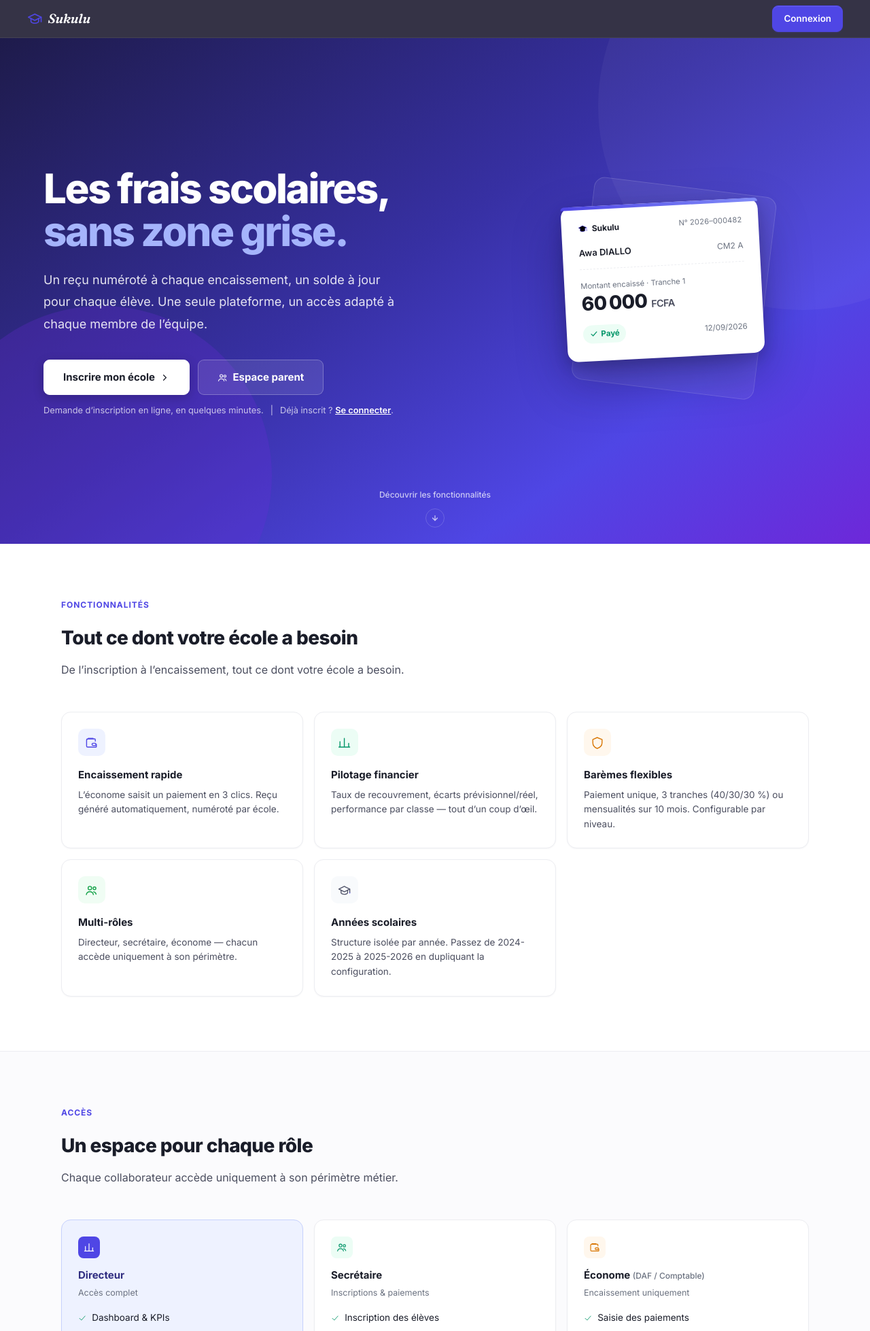
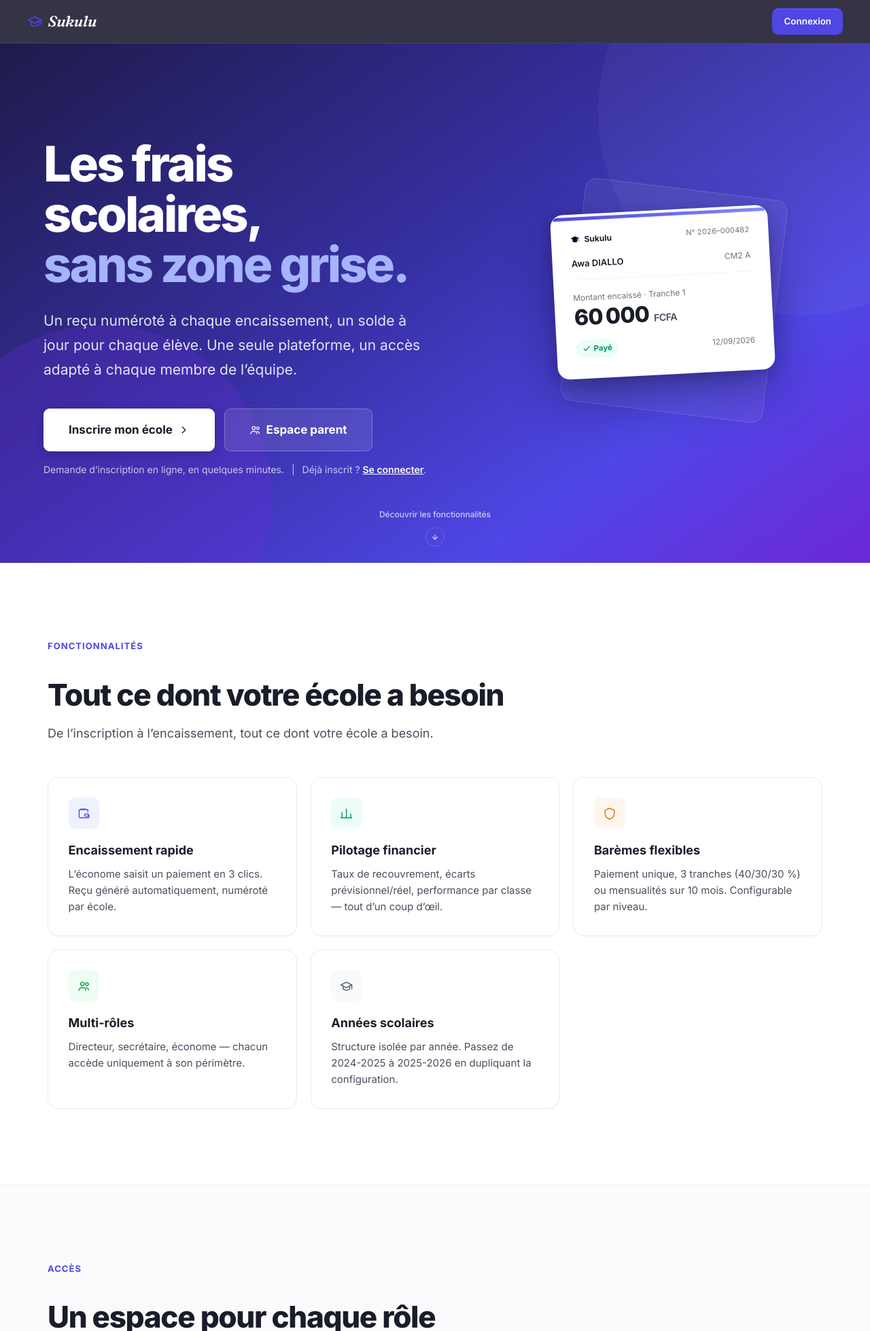
Before and after one commit to Atak0ra/sika, a Django app: page /eco/ in a window 1280 px wide. Shown: the top 1958 px of the page at 68% size. Run offline with Django 5.2, Linux system fonts and the light colour scheme.

Commit message:
style(landing): echelle typographique/espacement plus imposante
Base 14px -> 17px (cascade sur quasi tout le fichier, tout en rem).
Bump cible au-dela de ca sur les elements-signal :
  - section-title      1.75rem -> 2.75rem
  - cta-title           2rem   -> 3rem
  - hero-title          3.75rem -> 4.5rem
  - padding sections    5rem   -> 7rem vertical
  - cards features/roles: padding 1.5rem -> 1.85rem, texte +1 cran
  - boutons : plus charnus (padding + font-size up), nav 56 -> 64px
  - visuel recu hero : agrandi en proportion (320px, montant 2rem)
  - breakpoints responsive rescales dans les memes proportions

Couleurs, degrade hero, structure des sections, visuel recu :
inchanges (contrainte deja posee : "j'y tiens" sur le hero).

228 tests passent, manage.py check clean.

Co-Authored-By: Claude Sonnet 5 <noreply@anthropic.com>
Claude-Session: https://claude.ai/code/session_012NtEzKCRrnrbk4FfzFuwr9

```diff
--- a/economat/templates/economat/landing.html
+++ b/economat/templates/economat/landing.html
@@ -26,7 +26,7 @@
       font-family:'Inter',system-ui,sans-serif;
       background:var(--bg);color:var(--text-1);
       -webkit-font-smoothing:antialiased;
-      font-size:14px;line-height:1.6;margin:0;
+      font-size:17px;line-height:1.6;margin:0;
       scroll-behavior:smooth;
     }
     h1,h2,h3{letter-spacing:-0.02em;font-weight:700;line-height:1.2;}
@@ -39,7 +39,7 @@
       position:sticky;top:0;z-index:50;
       background:rgba(18,16,38,.85);backdrop-filter:blur(16px);
       border-bottom:1px solid rgba(255,255,255,.07);
-      height:56px;display:flex;align-items:center;
+      height:64px;display:flex;align-items:center;
       padding:0 2rem;
       transition:background .3s ease;
     }
@@ -49,19 +49,19 @@
     }
     .nav-logo{
       display:flex;align-items:center;gap:.5rem;
-      font-size:1rem;color:#fff;
+      font-size:1.0625rem;color:#fff;
     }
     .nav-logo svg{color:#818cf8;}
     .brand-mark{
       font-family:'Fraunces',serif;font-style:italic;font-weight:600;
-      font-size:1.2rem;letter-spacing:-0.01em;
+      font-size:1.375rem;letter-spacing:-0.01em;
     }
 
     /* Boutons */
     .btn{
-      display:inline-flex;align-items:center;justify-content:center;gap:.45rem;
-      font-weight:600;border-radius:9px;padding:.65rem 1.25rem;
-      font-size:.875rem;transition:all var(--transition);cursor:pointer;
+      display:inline-flex;align-items:center;justify-content:center;gap:.5rem;
+      font-weight:600;border-radius:9px;padding:.8rem 1.5rem;
+      font-size:1rem;transition:all var(--transition);cursor:pointer;
       white-space:nowrap;border:1px solid transparent;
     }
     .btn-primary{
@@ -76,8 +76,8 @@
     .btn-outline:hover{border-color:var(--border-hover);background:#f6f7f9;}
 
     /* Section conteneur */
-    .section{padding:5rem 2rem;}
-    .section-inner{max-width:1100px;margin:0 auto;}
+    .section{padding:7rem 2rem;}
+    .section-inner{max-width:1140px;margin:0 auto;}
 
     /* Hero plein écran */
     .hero{
@@ -104,32 +104,32 @@
       position:relative;z-index:1;
     }
     .hero-title{
-      font-size:3.75rem;font-weight:900;
-      margin-bottom:1.5rem;color:#fff;
-      letter-spacing:-0.04em;line-height:1.05;
+      font-size:4.5rem;font-weight:900;
+      margin-bottom:1.75rem;color:#fff;
+      letter-spacing:-0.04em;line-height:1.03;
     }
     .hero-title em{font-style:normal;color:#a5b4fc;}
     .hero-sub{
-      font-size:1.125rem;color:var(--on-dark-secondary);
-      line-height:1.8;margin-bottom:2.25rem;max-width:520px;
+      font-size:1.3125rem;color:var(--on-dark-secondary);
+      line-height:1.7;margin-bottom:2.5rem;max-width:560px;
     }
-    .hero-cta{display:flex;align-items:center;gap:.75rem;flex-wrap:wrap;}
-    .hero-note{font-size:.8rem;color:var(--on-dark-muted);margin-top:.85rem;}
+    .hero-cta{display:flex;align-items:center;gap:.85rem;flex-wrap:wrap;}
+    .hero-note{font-size:.875rem;color:var(--on-dark-muted);margin-top:1rem;}
 
     /* ── Reçu de paiement (visuel hero) ──────────────────── */
-    .receipt-wrap{position:relative;height:380px;display:flex;align-items:center;justify-content:center;}
+    .receipt-wrap{position:relative;height:420px;display:flex;align-items:center;justify-content:center;}
 
     /* Carte arrière : évoque l'historique des reçus, sans détail */
     .receipt-back{
-      position:absolute;width:270px;height:300px;
+      position:absolute;width:300px;height:330px;
       background:rgba(255,255,255,.06);border:1px solid rgba(255,255,255,.14);
-      border-radius:16px;transform:rotate(7deg) translate(18px,10px);
+      border-radius:18px;transform:rotate(7deg) translate(18px,10px);
     }
 
     /* Carte avant : le reçu lui-même */
     .receipt{
-      position:relative;width:290px;background:#fff;border-radius:16px;
-      padding:1.5rem 1.5rem 1.65rem;transform:rotate(-3deg);
+      position:relative;width:320px;background:#fff;border-radius:18px;
+      padding:1.75rem 1.75rem 1.9rem;transform:rotate(-3deg);
       box-shadow:0 30px 70px rgba(13,10,40,.35),0 8px 20px rgba(13,10,40,.2);
     }
     .receipt-top{
@@ -144,8 +144,8 @@
     .receipt-row{display:flex;align-items:center;justify-content:space-between;margin-bottom:.85rem;}
     .receipt-student{font-size:.8125rem;font-weight:600;color:#1a1d29;}
     .receipt-class{font-size:.75rem;color:#6b7280;}
-    .receipt-amount-lbl{font-size:.7rem;color:#6b7280;margin-bottom:.15rem;}
-    .receipt-amount{font-size:1.75rem;font-weight:800;color:#1a1d29;letter-spacing:-0.02em;line-height:1;}
+    .receipt-amount-lbl{font-size:.75rem;color:#6b7280;margin-bottom:.2rem;}
+    .receipt-amount{font-size:2rem;font-weight:800;color:#1a1d29;letter-spacing:-0.02em;line-height:1;}
     .receipt-amount span{font-size:.9rem;font-weight:600;color:#4b4e5f;}
     .receipt-foot{display:flex;align-items:center;justify-content:space-between;margin-top:1.1rem;}
     .receipt-paid{
@@ -174,11 +174,11 @@
 
     /* Features */
     .features-grid{
-      display:grid;grid-template-columns:repeat(3,1fr);gap:1rem;
+      display:grid;grid-template-columns:repeat(3,1fr);gap:1.25rem;
     }
     .feature{
       background:var(--surface);border:1px solid var(--border);
-      border-radius:14px;padding:1.5rem;
+      border-radius:16px;padding:1.85rem;
       box-shadow:var(--shadow-xs);
       transition:box-shadow var(--transition),border-color var(--transition),transform var(--transition);
     }
@@ -187,26 +187,26 @@
       transform:translateY(-2px);
     }
     .feature-icon{
-      width:2.5rem;height:2.5rem;border-radius:10px;
+      width:2.85rem;height:2.85rem;border-radius:11px;
       display:flex;align-items:center;justify-content:center;
-      margin-bottom:1rem;flex-shrink:0;
+      margin-bottom:1.15rem;flex-shrink:0;
     }
-    .feature-title{font-size:.9375rem;font-weight:700;margin-bottom:.4rem;}
-    .feature-desc{font-size:.84375rem;color:var(--text-2);line-height:1.6;}
+    .feature-title{font-size:1.125rem;font-weight:700;margin-bottom:.5rem;}
+    .feature-desc{font-size:.9375rem;color:var(--text-2);line-height:1.6;}
 
     /* Rôles */
-    .roles-grid{display:grid;grid-template-columns:repeat(3,1fr);gap:1rem;}
+    .roles-grid{display:grid;grid-template-columns:repeat(3,1fr);gap:1.25rem;}
     .role{
       background:var(--surface);border:1px solid var(--border);
-      border-radius:14px;padding:1.5rem;
+      border-radius:16px;padding:1.85rem;
       box-shadow:var(--shadow-xs);
     }
-    .role-title{font-size:.9375rem;font-weight:700;margin-bottom:.25rem;}
-    .role-sub{font-size:.78rem;color:var(--text-3);margin-bottom:1rem;}
-    .role-list{list-style:none;padding:0;margin:0;display:flex;flex-direction:column;gap:.5rem;}
+    .role-title{font-size:1.0625rem;font-weight:700;margin-bottom:.3rem;}
+    .role-sub{font-size:.875rem;color:var(--text-3);margin-bottom:1.15rem;}
+    .role-list{list-style:none;padding:0;margin:0;display:flex;flex-direction:column;gap:.6rem;}
     .role-list li{
       display:flex;align-items:center;gap:.5rem;
-      font-size:.84375rem;
+      font-size:.9375rem;
     }
     .role-check{color:#059669;flex-shrink:0;}
     .role-cross{color:#6b7280;flex-shrink:0;}
@@ -215,19 +215,19 @@
     /* CTA final */
     .cta-section{
       background:#1e1b4b;
-      padding:5rem 2rem;
+      padding:7rem 2rem;
     }
-    .cta-inner{max-width:560px;margin:0 auto;text-align:center;}
-    .cta-title{font-size:2rem;font-weight:800;color:#fff;margin-bottom:.75rem;}
-    .cta-sub{font-size:1rem;color:var(--on-dark-muted);margin-bottom:2rem;line-height:1.7;}
+    .cta-inner{max-width:600px;margin:0 auto;text-align:center;}
+    .cta-title{font-size:3rem;font-weight:800;color:#fff;margin-bottom:1rem;letter-spacing:-0.03em;line-height:1.1;}
+    .cta-sub{font-size:1.125rem;color:var(--on-dark-muted);margin-bottom:2.5rem;line-height:1.7;}
 
     /* Footer */
     .footer{
       background:#f4f5f9;
       border-top:1px solid var(--border);
-      padding:1.5rem 2rem;
+      padding:1.75rem 2rem;
       text-align:center;
-      font-size:.8125rem;
+      font-size:.875rem;
       color:var(--text-3);
     }
 
@@ -236,30 +236,33 @@
 
     /* Diviseur section */
     .section-label{
-      font-size:.75rem;font-weight:700;text-transform:uppercase;letter-spacing:.08em;
-      color:var(--brand);margin-bottom:.75rem;
+      font-size:.8125rem;font-weight:700;text-transform:uppercase;letter-spacing:.08em;
+      color:var(--brand);margin-bottom:.85rem;
     }
-    .section-title{font-size:1.75rem;font-weight:800;margin-bottom:.75rem;color:var(--text-1);}
-    .section-sub{font-size:1rem;color:var(--text-2);max-width:560px;line-height:1.7;}
+    .section-title{font-size:2.75rem;font-weight:800;margin-bottom:1rem;color:var(--text-1);letter-spacing:-0.03em;line-height:1.1;}
+    .section-sub{font-size:1.125rem;color:var(--text-2);max-width:600px;line-height:1.7;}
 
     @media(max-width:900px){
-      .hero-inner{grid-template-columns:1fr;padding:3.5rem 2rem 5.5rem;gap:3rem;}
-      .receipt-wrap{height:300px;}
-      .receipt{width:250px;}
-      .receipt-back{width:230px;height:250px;}
-      .hero-title{font-size:2.25rem;}
+      .hero-inner{grid-template-columns:1fr;padding:4rem 2rem 6rem;gap:3rem;}
+      .receipt-wrap{height:330px;}
+      .receipt{width:270px;}
+      .receipt-back{width:250px;height:270px;}
+      .hero-title{font-size:2.75rem;}
+      .section-title{font-size:2.25rem;}
+      .cta-title{font-size:2.5rem;}
     }
     @media(max-width:640px){
-      .section{padding:3.5rem 1.25rem;}
-      .hero-inner{padding:2.5rem 1.25rem 4.5rem;}
-      .hero-title{font-size:1.85rem;}
+      .section{padding:4rem 1.25rem;}
+      .hero-inner{padding:3rem 1.25rem 5rem;}
+      .hero-title{font-size:2.25rem;}
       .nav{padding:0 1.25rem;}
-      .section-title{font-size:1.4rem;}
-      .features-grid,.roles-grid{gap:.75rem;}
-      .cta-section{padding:3rem 1.25rem;}
-      .receipt-wrap{height:260px;}
-      .receipt{width:220px;padding:1.25rem 1.25rem 1.4rem;}
-      .receipt-back{width:200px;height:220px;}
+      .section-title{font-size:1.85rem;}
+      .features-grid,.roles-grid{gap:.85rem;}
+      .cta-section{padding:3.5rem 1.25rem;}
+      .cta-title{font-size:2rem;}
+      .receipt-wrap{height:280px;}
+      .receipt{width:240px;padding:1.4rem 1.4rem 1.55rem;}
+      .receipt-back{width:220px;height:240px;}
     }
   </style>
 </head>
@@ -306,12 +309,12 @@
       </p>
       <div class="hero-cta">
         <a href="{% url 'economat:register_school' %}" class="btn btn-primary"
-           style="background:#fff;color:#1a1d29;border-color:#fff;padding:.8rem 1.75rem;font-size:.9375rem;font-weight:700;box-shadow:0 4px 16px rgba(0,0,0,.2);">
+           style="background:#fff;color:#1a1d29;border-color:#fff;padding:1.05rem 2.25rem;font-size:1.0625rem;font-weight:700;box-shadow:0 4px 16px rgba(0,0,0,.2);">
           Inscrire mon école
           <svg aria-hidden="true" style="width:1em;height:1em;stroke:currentColor;fill:none;stroke-width:2;stroke-linecap:round;vertical-align:-.1em;" viewBox="0 0 24 24"><path d="M9 18l6-6-6-6"/></svg>
         </a>
         <a href="{% url 'economat:parent_portal_search' %}" class="btn btn-outline"
-           style="padding:.8rem 1.75rem;font-size:.9375rem;font-weight:700;
+           style="padding:1.05rem 2.25rem;font-size:1.0625rem;font-weight:700;
                   background:rgba(255,255,255,.1);color:#fff;border-color:rgba(255,255,255,.25);">
           <svg aria-hidden="true" style="width:1em;height:1em;stroke:currentColor;fill:none;stroke-width:1.75;stroke-linecap:round;stroke-linejoin:round;vertical-align:-.1em;" viewBox="0 0 24 24"><use href="#il-users"/></svg>
           Espace parent
```
